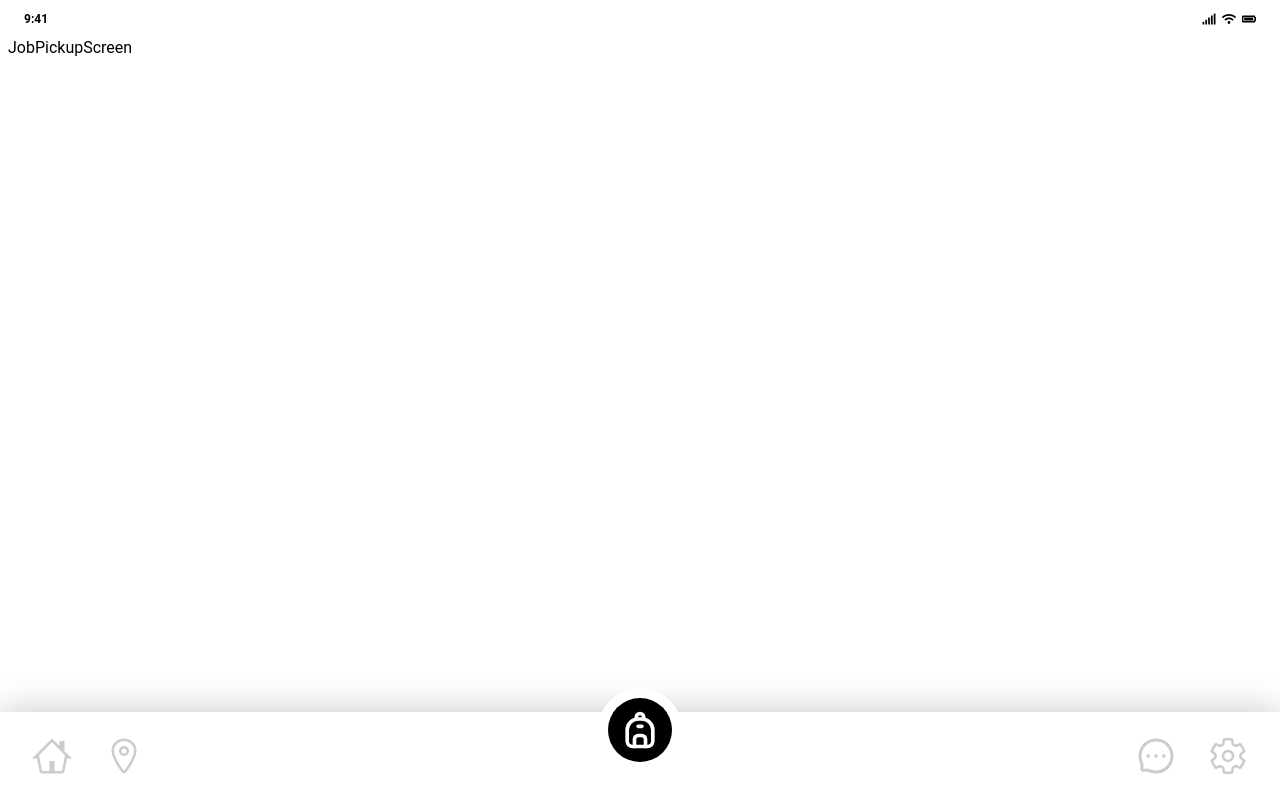
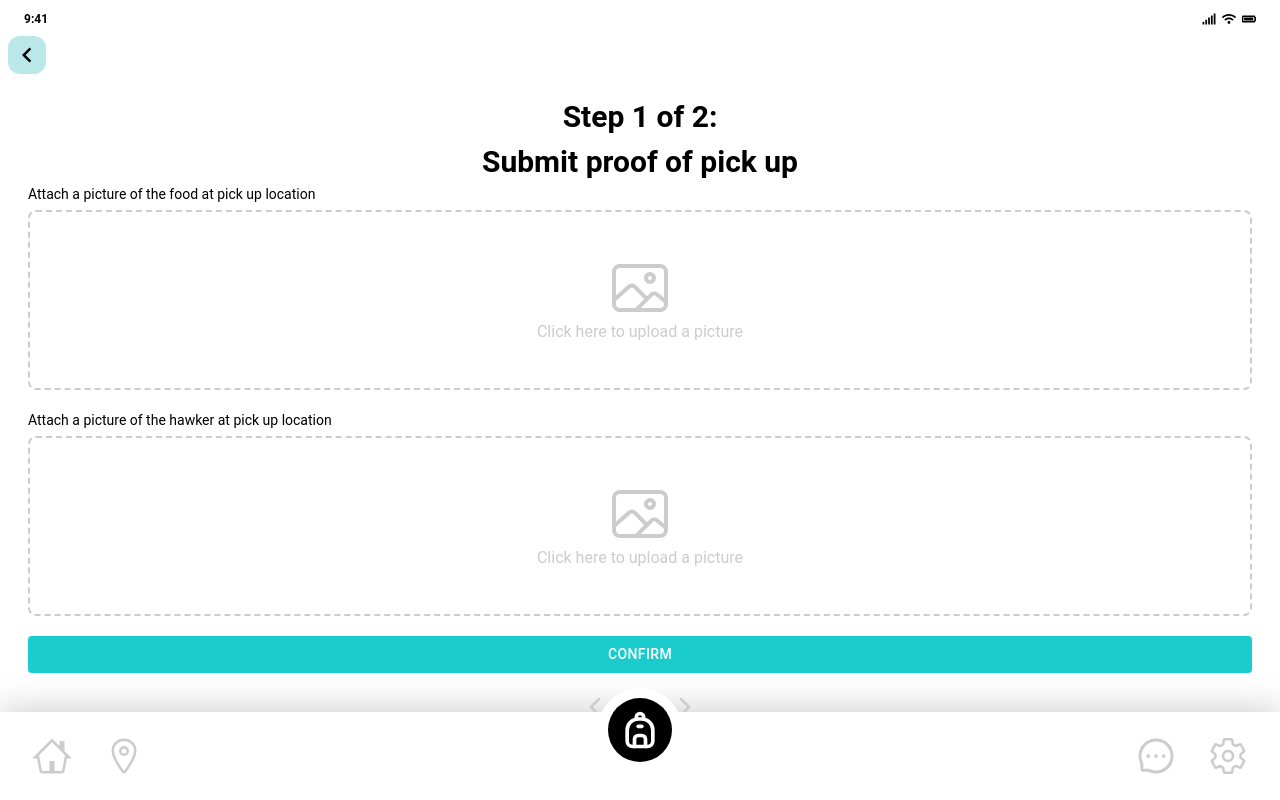
Before and after one commit to xJQx/sc2006-feeditforward, a React (Create React App) app in the folder FeedItForward/frontend/: page /job-pickup/1 in a window 1280 px wide. Built offline with nearby package versions, Linux system fonts and the light colour scheme.

Commit message:
added JobPickupScreen (incl steppers)

```diff
--- a/FeedItForward/frontend/src/components/Form/FormImagePicker.tsx
+++ b/FeedItForward/frontend/src/components/Form/FormImagePicker.tsx
@@ -1,24 +1,39 @@
 import React, { useCallback } from 'react';
 import { useDropzone } from 'react-dropzone';
 import '../../styles/FormStyles.css';
-import { IoImageOutline} from "react-icons/io5";
+import { IoImageOutline, IoAdd, IoPencilSharp} from "react-icons/io5";
 
-const FormImagePicker: React.FC = () => {
+interface FormImagePickerProps {
+  isEdit?: boolean;
+  label: string;
+  labelFontSize?: string;
+}
+
+
+
+const FormImagePicker: React.FC<FormImagePickerProps> = ({ isEdit, label, labelFontSize }) => {
   const onDrop = useCallback((acceptedFiles: File[]) => {
     // upload and process the files here (need backend..?)
   }, []);
 
   const { getRootProps, getInputProps } = useDropzone({ onDrop });
-
-    // will put styling in separate css file -- or inline css can? a bit laze HAHHA
+  const labelStyle = {
+    fontSize: labelFontSize,
+  };
   return (
-        <div style={{marginBottom: '30px'}}>
-        <p style={{ textAlign: 'left' }}>Photo</p>
+    <div style={{ marginBottom: '20px' }}>
+      <p style={labelStyle}>{label}</p>
       <div className='dashed-outline-container' style={{ position: 'relative' }}>
         <div {...getRootProps()} style={{ display: 'flex', flexDirection: 'column', alignItems: 'center', textAlign: 'center' }}>
           <input {...getInputProps()} />
           <IoImageOutline size={64} color="#ccc" />
           <p style={{ color: "#ccc" }}>Click here to upload a picture</p>
+          {isEdit && (
+            <div style={{ position: 'absolute', bottom: '5px', right: '5px', display: 'flex', gap: '5px' }}>
+              <IoAdd size={20} color="#000" />
+              <IoPencilSharp size={20} color="#000" />
+            </div>
+          )}
         </div>
       </div>
     </div>
--- a/FeedItForward/frontend/src/components/Form/FormTextArea.tsx
+++ b/FeedItForward/frontend/src/components/Form/FormTextArea.tsx
@@ -1,13 +1,14 @@
 import React from 'react';
 import { TextareaAutosize } from '@mui/base/TextareaAutosize'
 import '../../styles/FormStyles.css';
-
+import { IoPencilSharp} from "react-icons/io5";
 interface FormTextAreaProps {
   value: string;
   onChange: (value: string) => void;
+  isEdit?: boolean;
 }
 
-const FormTextArea: React.FC<FormTextAreaProps> = ({ value, onChange }) => {
+const FormTextArea: React.FC<FormTextAreaProps> = ({ value, onChange, isEdit }) => {
   const handleInputChange = (event: React.ChangeEvent<HTMLTextAreaElement>) => {
     const newValue = event.target.value;
     onChange(newValue);
@@ -15,14 +16,29 @@ const FormTextArea: React.FC<FormTextAreaProps> = ({ value, onChange }) => {
   };
 
   return (
-    <div style={{marginBottom: '20px'}}>
-    <p> Review</p>
+    <div style={{ marginBottom: '20px', position: 'relative' }}>
+      <p>Review</p>
+      <div style={{ position: 'relative' }}>
         <TextareaAutosize
           className='textarea-custom'
           value={value}
           onChange={handleInputChange}
           placeholder="Enter your review..."
         />
+        {isEdit && (
+          <div
+            style={{
+              position: 'absolute',
+              bottom: '10px',
+              right: '5px',
+              display: 'flex',
+              alignItems: 'center',
+            }}
+          >
+            <IoPencilSharp size={20} color="#000" />
+          </div>
+        )}
+      </div>
     </div>
   );
 };
--- a/FeedItForward/frontend/src/screens/ConsumerUI/ReviewAddScreen.tsx
+++ b/FeedItForward/frontend/src/screens/ConsumerUI/ReviewAddScreen.tsx
@@ -28,7 +28,8 @@ export const ReviewAddScreen = () => {
       <ButtonBackNavigation/>
       <div style={{padding: '20px'}}>
       <h1 style={{fontSize :'30px', fontWeight:'bold', textAlign: 'center'}}>Add review</h1>
-      <FormImagePicker />
+      <FormImagePicker
+      label = "Photo" />
       <FormTextArea
       value={text}
       onChange={handleTextChange}
@@ -38,7 +39,8 @@ export const ReviewAddScreen = () => {
       onClick={handleSubmitClick}
       >
         Submit
-        </Button>
+      </Button>
+
        </div>
     </div>
   );
--- a/FeedItForward/frontend/src/screens/ConsumerUI/ReviewEditScreen.tsx
+++ b/FeedItForward/frontend/src/screens/ConsumerUI/ReviewEditScreen.tsx
@@ -13,7 +13,8 @@ export const ReviewEditScreen = () => {
 
   const cancelButtonStyles = {
     color: '#1BCCCC',
-    minWidth: '45%'
+    minWidth: '45%',
+    borderColor: '#1BCCCC'
   };
 
   const saveButtonStyles = {
@@ -36,13 +37,16 @@ export const ReviewEditScreen = () => {
       <ButtonBackNavigation/>
       <div style={{padding: '20px'}}>
       <h1 style={{fontSize :'30px', fontWeight:'bold', textAlign: 'center'}}>Edit review</h1>
-      <FormImagePicker />
-      {/* add icons for editing to add/edit picture -- use isEdit prop*/}
+      <FormImagePicker
+      label = "Photo"
+      isEdit />
+
       <FormTextArea
       value={text}
       onChange={handleTextChange}
+      isEdit
       />
-      {/* add icon to edit textarea -- add an isEdit prop*/}
+
 
       <div style={{ display: 'flex', justifyContent: 'space-between'}}>
         <Button
--- a/FeedItForward/frontend/src/screens/DriverUI/JobPickupScreen.tsx
+++ b/FeedItForward/frontend/src/screens/DriverUI/JobPickupScreen.tsx
@@ -1,5 +1,106 @@
-import React from "react";
+import React, { useState } from "react";
+import FormImagePicker from "../../components/Form/FormImagePicker";
+import FormTextArea from "../../components/Form/FormTextArea";
+import { ButtonBackNavigation } from "../../components";
+import {Button} from '@mui/material';
+import {IoChevronBack, IoChevronForward} from "react-icons/io5"
 
 export const JobPickupScreen = () => {
-  return <div>JobPickupScreen</div>;
+  const [text, setText] = useState('');
+  const [currentStep, setCurrentStep] = useState(1);
+  const totalSteps = 2;
+
+  const handleTextChange = (newText: string) => {
+    setText(newText);
+  };
+
+  const handleNextStep = () => {
+    if (currentStep < totalSteps) {
+      setCurrentStep(currentStep + 1);
+    }
+  };
+
+  const handlePreviousStep = () => {
+    if (currentStep > 1) {
+      setCurrentStep(currentStep - 1);
+    }
+  };
+
+  const confirmButtonStyles = {
+    color: 'white',
+    backgroundColor: '#1BCCCC',
+    minWidth: '100%',
+  };
+
+  const handleConfirmClick = () =>{
+    alert(`Step ${currentStep} confirmed`)
+  }
+
+  const StepContent = () => {
+    switch (currentStep) {
+      case 1:
+        return (
+          <>
+            <h1 style={{ fontSize: '30px', fontWeight: 'bold', textAlign: 'center' }}>Step {currentStep} of {totalSteps}: <br /> Submit proof of pick up</h1>
+
+            <FormImagePicker
+              label="Attach a picture of the food at pick up location"
+              labelFontSize="14px"
+            />
+
+            <FormImagePicker
+              label="Attach a picture of the hawker at pick up location"
+              labelFontSize="14px"
+            />
+            <Button
+              style={confirmButtonStyles}
+              onClick={handleConfirmClick}
+            >
+                Confirm
+            </Button>
+            <div style={{ margin: '20px 0' }}></div>
+          </>
+        );
+      case 2:
+        return (
+          <>
+            <h1 style={{ fontSize: '30px', fontWeight: 'bold', textAlign: 'center' }}>Step {currentStep} of {totalSteps}: <br /> Submit proof of delivery</h1>
+            <FormImagePicker
+              label="Attach a picture of the food at drop off location"
+              labelFontSize="14px"
+            />
+            <FormImagePicker
+              label="Attach a picture of the consumer at drop off location"
+              labelFontSize="14px"
+            />
+            <Button
+              style={confirmButtonStyles}
+              onClick={handleConfirmClick}
+            >
+                Confirm
+            </Button>
+            <div style={{ margin: '20px 0' }}></div>
+          </>
+        );
+      default:
+        return null;
+    }
+  };
+
+  return (
+    <div>
+      <ButtonBackNavigation />
+      <div style={{ padding: '20px', gap: '20px' }}>
+        {StepContent()}
+        <div style={{ display: 'flex', alignItems: 'center', justifyContent: 'center', gap: '10px' }}>
+          <IoChevronBack size={28} style={{ color: '#CCC', cursor: 'pointer' }} onClick={handlePreviousStep} />
+          <span style={{ fontSize: '16px', fontWeight: 'bold' }}>
+          {currentStep} of {totalSteps}
+          </span>
+          <IoChevronForward size={28} style={{ color: '#CCC', cursor: 'pointer' }} onClick={handleNextStep} />
+        </div>
+      </div>
+    </div>
+  );
+
 };
--- a/FeedItForward/frontend/src/styles/FormStyles.css
+++ b/FeedItForward/frontend/src/styles/FormStyles.css
@@ -3,10 +3,11 @@
     border-radius: 8px;
     padding: 20px;
     width: 100%;
-    height: 190px;
+    height: 180px;
     display: flex;
     justify-content: center;
     align-items: center;
+    margin-top: 5px;
   }
 
 
```
Lines whose indentation alone changed are shown as unchanged.
